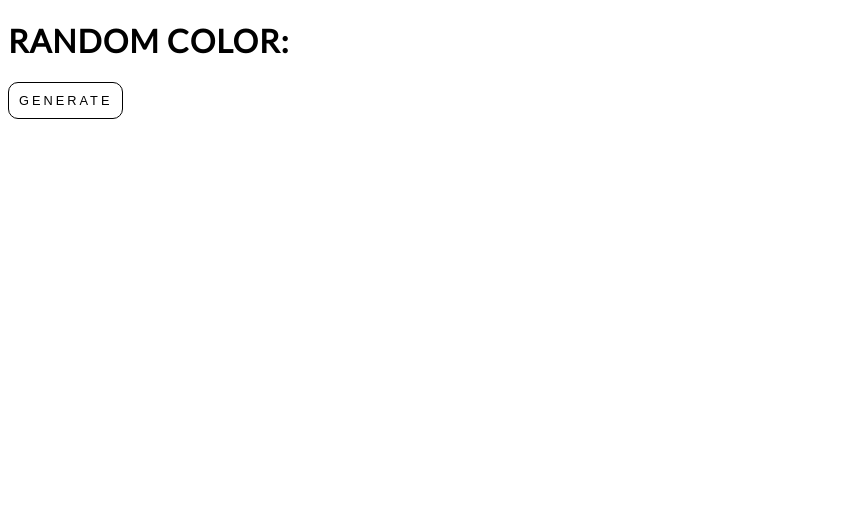
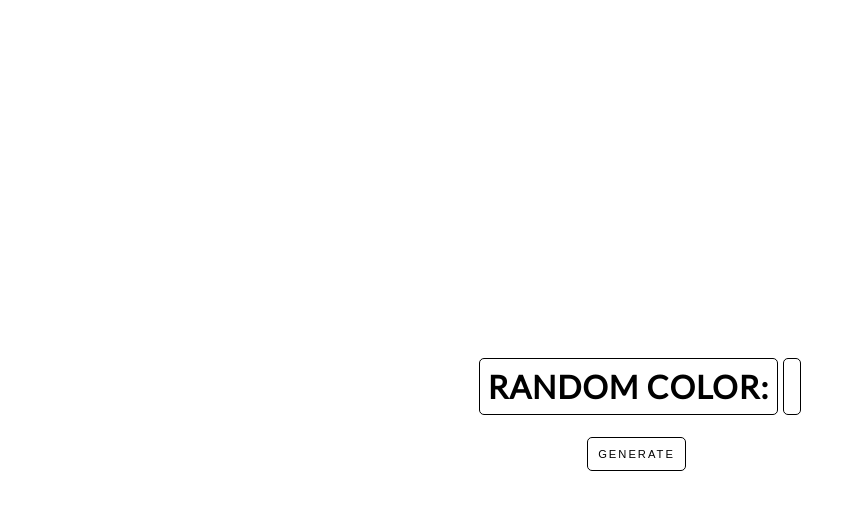
Before and after one commit to jspark721/js-modules, a plain HTML site: page 03-js-color-picker/color-picker.html in a window 1280 px wide. Shown: the whole page, without its empty margins (0-856 px from the left). Drawn offline with Linux system fonts and the light colour scheme.

Commit message:
update styling

```diff
--- a/03-js-color-picker/color-picker.html
+++ b/03-js-color-picker/color-picker.html
@@ -4,7 +4,7 @@
   <link rel="stylesheet" href="style.css" />
 </head>
 <body>
-  <h1>Random Color: <span class="color"></span></h1>
+  <h1><span class="title">Random Color:</span><span class="color"> </span></h1>
   <button id="btn">generate</button>
 
   <script src="index.js"></script>
--- a/03-js-color-picker/index.js
+++ b/03-js-color-picker/index.js
@@ -15,13 +15,14 @@ const color = document.querySelector(".color");
 // }
 
 btn.addEventListener("click", function () {
-  let hexColor = "#";
+  let hexColor = " #";
   for (let i = 0; i < 6; i++) {
     hexColor += hex[getRandomNumber()];
   }
 
   document.body.style.backgroundColor = hexColor;
   color.textContent = hexColor;
+  color.style.color = hexColor;
 });
 
 function getRandomNumber() {
--- a/03-js-color-picker/style.css
+++ b/03-js-color-picker/style.css
@@ -1,25 +1,43 @@
 @import url("https://fonts.googleapis.com/css2?family=Lato&display=swap");
 body {
   font-family: "Lato", sans-serif;
+  transition: all 0.5s ease-out;
+  display: flex;
+  justify-content: center;
+  flex-direction: column;
+  align-items: center;
+  height: 100vh;
 }
 
 h1 {
   text-transform: uppercase;
   letter-spacing: 1px;
 }
+.title {
+  background: #ffffff;
+  border: 1px solid #000000;
+  padding: 8px;
+  border-radius: 5px;
+}
 .color {
   text-transform: uppercase;
+  background: #ffffff;
+  padding: 8px;
+  border-radius: 5px;
+  border: 1px solid #000000;
+  margin-left: 5px;
 }
 
 button {
   padding: 10px;
-  border-radius: 10px;
+  border-radius: 5px;
   outline: 0;
   border: 1px solid black;
   background: white;
   transition: all 0.4s ease;
   margin-right: 7px;
   text-transform: uppercase;
-  letter-spacing: 3px;
-  font-size: 0.8em;
+  letter-spacing: 2px;
+  font-size: 0.7em;
+  margin-top: 10px;
 }
```
